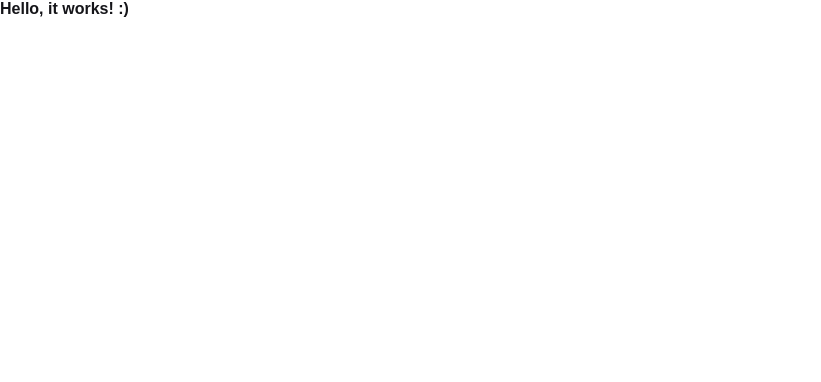
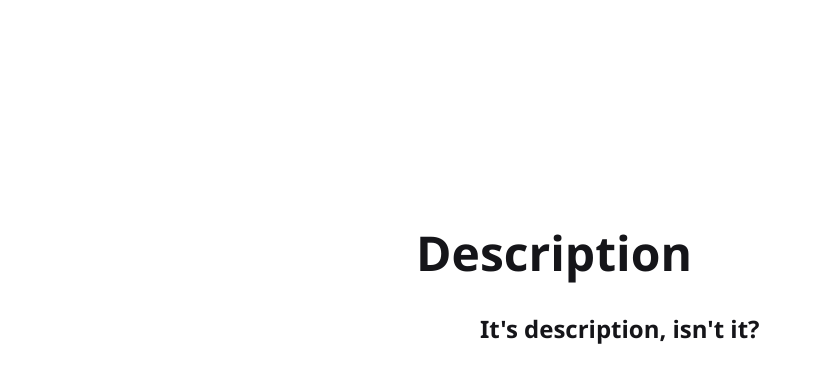
Before and after one commit to AiratShaimuhamitov/aizenka-test-react, a React (Create React App) app: page / in a window 1280 px wide. Both pictures are taken after a click on the link "Начать тест". Shown: the top 382 px of the page, without its empty margins (0-821 px from the left). Built offline with nearby package versions, Linux system fonts and the light colour scheme.

Commit message:
added description section and animation for it

```diff
--- a/package.json
+++ b/package.json
@@ -6,8 +6,8 @@
     "react-scripts": "1.1.4"
   },
   "dependencies": {
+    "bootstrap": "^4.3.1",
     "classnames": "^2.2.6",
-    "bootstrap" : "^4.3.1",
     "lodash": "^4.17.10",
     "react": "^16.4.1",
     "react-dom": "^16.4.1",
--- a/src/description-section/description-section-index.js
+++ b/src/description-section/description-section-index.js
@@ -1,12 +1,32 @@
 import React, { Component } from 'react'
 import './description-section-style.css'
+import {CSSTransition} from 'react-transition-group'
 
 export default class DescriptionSection extends Component {
 
   render() {
     return (
-      <div>
-        Hello, it works! :)
+      <div className='description-section'>
+        <CSSTransition
+          in={true}
+          appear={true}
+          timeout={1000}
+          classNames="fade-lable"
+        >
+          <div className="label">
+              <p>Description</p>
+          </div>
+        </CSSTransition>
+        <CSSTransition
+          in={true}
+          appear={true}
+          timeout={1000}
+          classNames="fade-text"
+        >
+          <div className="text">
+            It's description, isn't it?
+          </div>
+        </CSSTransition>
       </div>
     )
   }
--- a/src/description-section/description-section-style.css
+++ b/src/description-section/description-section-style.css
@@ -0,0 +1,50 @@
+.description-section {
+    position: absolute;
+    width: 100%;
+    height: 100%;
+    top: 0;
+	left: 0;
+	background: #fff;
+	overflow: hidden;
+}
+
+.label {
+	position: absolute;
+	text-align: center;
+	top: 27.5%;
+    left: 32.5%;
+    font-family: 'Segoe UI', Tahoma, Geneva, Verdana, sans-serif;
+    font-size: 3rem;
+}
+
+.text {
+    position: absolute;
+    text-align: center;
+    top: 39.0%;
+    left: 37.5%;
+    font-family: 'Segoe UI', Tahoma, Geneva, Verdana, sans-serif;
+    font-size: 1.5rem;
+}
+
+/* appear - on page load */
+.fade-lable-appear {
+    opacity: 0;
+    z-index: 1;
+    transform:  translate3d(-50px, 0, 0);
+}
+.fade-lable-appear.fade-lable-appear-active {
+	opacity: 1;
+    transition: opacity 1000ms linear, transform 500ms ease-in-out;
+	transform: translate3d(0, 0, 0);
+}
+
+.fade-text-appear {
+    opacity: 0;
+    z-index: 1;
+    transform:  translate3d(50px, 0, 0);
+}
+.fade-text-appear.fade-text-appear-active {
+	opacity: 1;
+    transition: opacity 1000ms linear, transform 500ms ease-in-out;
+	transform: translate3d(0, 0, 0);
+}
--- a/src/welcolme-section/welcome-section-style.css
+++ b/src/welcolme-section/welcome-section-style.css
@@ -76,7 +76,7 @@
 
 /* appear - on page load */
 .fade-btn-appear {
-    opacity: 0;
+  opacity: 0;
 	z-index: 1;
 	transform:  translate3d(0, 50px, 0);
 }
@@ -94,7 +94,7 @@
 	transform:  translate3d(0, 0, 0);
 }
 .fade-btn-exit.fade-btn-exit-active {
-    opacity: 0;
+  opacity: 0;
 	transition: opacity 500ms linear, transform 500ms ease-in-out;
 	transform: translate3d(0, 50px, 0);
 }
```
Also changed, not shown: 1 other file (tests, documents, lock files or other folders).
